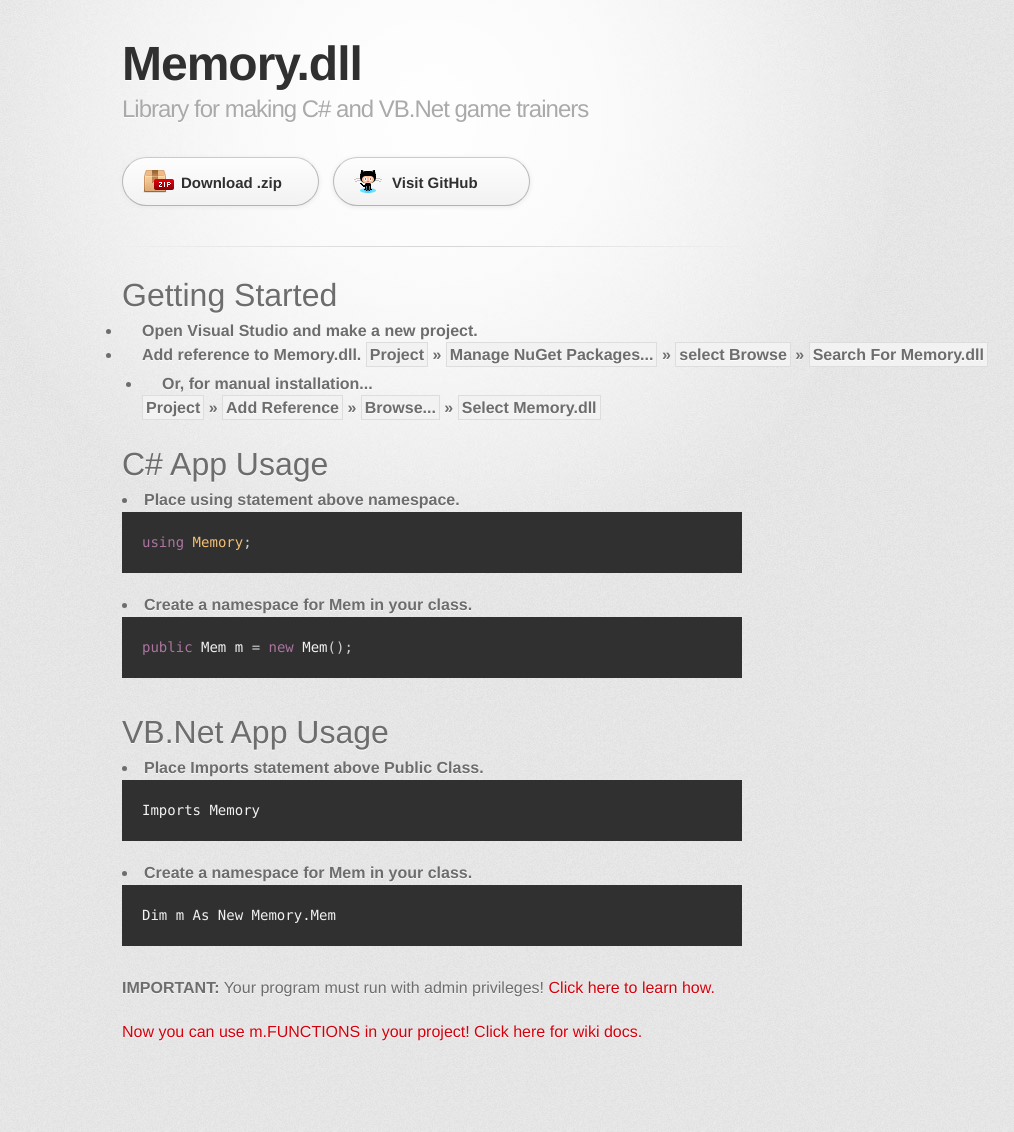
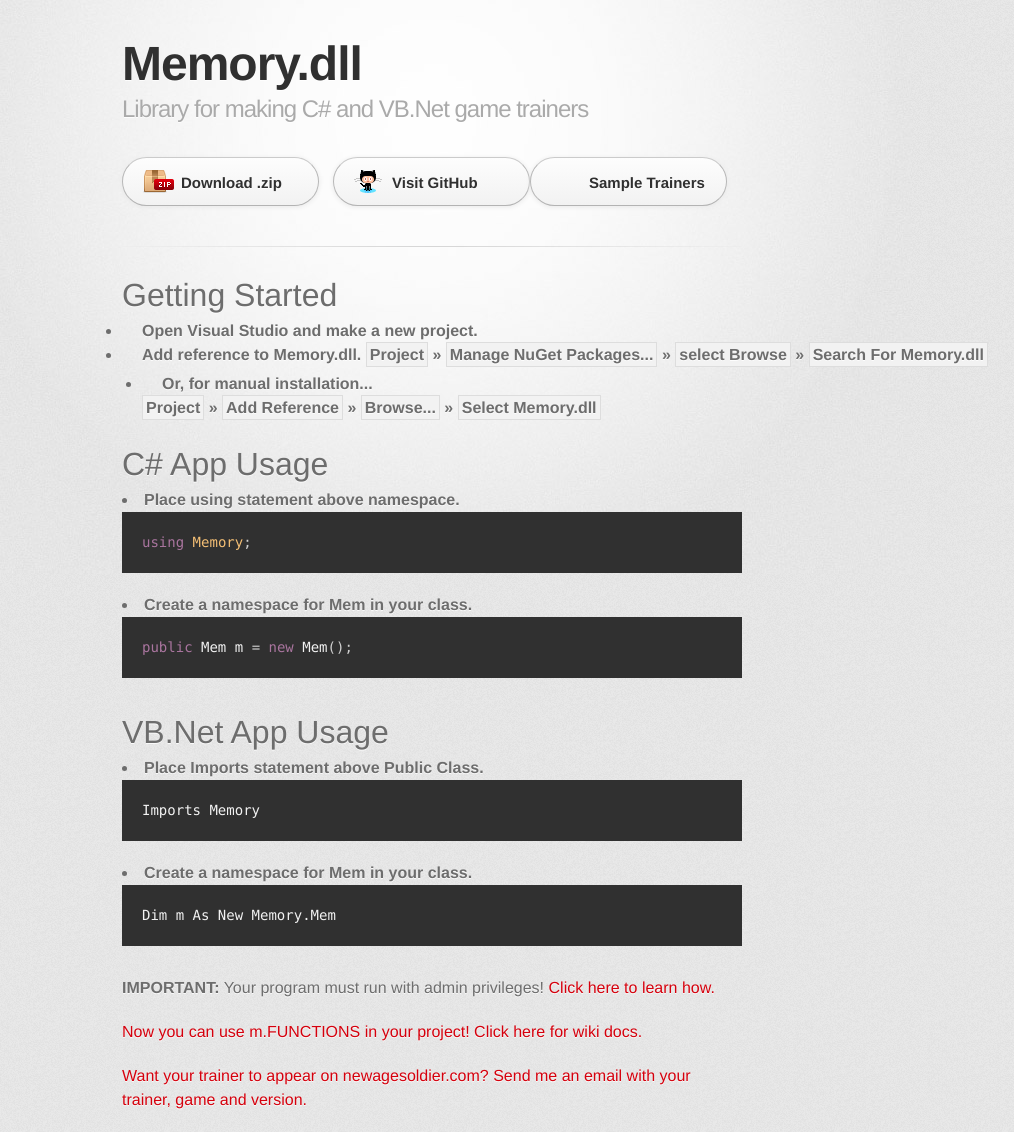
Before and after one commit to erfg12/memory.dll, a Jekyll site: the page built from index.md, in a window 1280 px wide. Shown: the whole page, without its empty margins (208-1222 px from the left). Built offline with Jekyll 4.4.1, drawn with Linux system fonts in a browser that asks for light colours; some web fonts are replaced; our own code applies the rules of GitHub Pages for plain Markdown files; before the commit the page ends 1064 px from its top, so only the background shows below that.

Commit message:
sample trainers test

```diff
--- a/_layouts/default.html
+++ b/_layouts/default.html
@@ -23,6 +23,7 @@
         <section id="downloads" class="clearfix">
         <a href="https://www.nuget.org/packages/Memory.dll" id="download-zip" class="button"><span>Download .zip</span></a>
         <a href="https://github.com/erfg12/memory.dll" id="view-on-github" class="button"><span>Visit GitHub</span></a>
+		<a href="./samples" class="button"><span>Sample Trainers</span></a>
         </section>
         <hr>
         <section id="main_content">
--- a/index.md
+++ b/index.md
@@ -40,3 +40,5 @@
 <span style="font-weight:bold;">IMPORTANT:</span> Your program must run with admin privileges! <a href="https://github.com/erfg12/memory.dll/wiki/Administrative-Privileges">Click here to learn how.</a>
 
 <a href="https://github.com/erfg12/memory.dll/wiki" target="_BLANK">Now you can use m.FUNCTIONS in your project! Click here for wiki docs.</a>
+
+<a href="mailto:newgmobile@gmail.com" target="_BLANK">Want your trainer to appear on newagesoldier.com? Send me an email with your trainer, game and version.</a>
```
Also changed, not shown: samples.md (added, +7 -0 lines).
